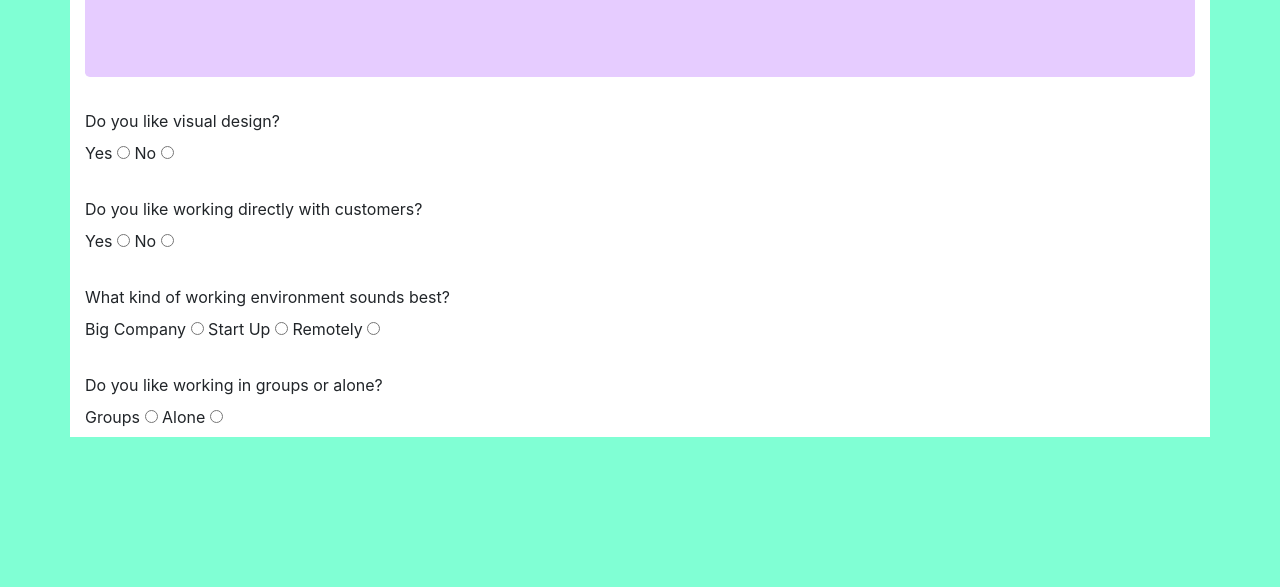
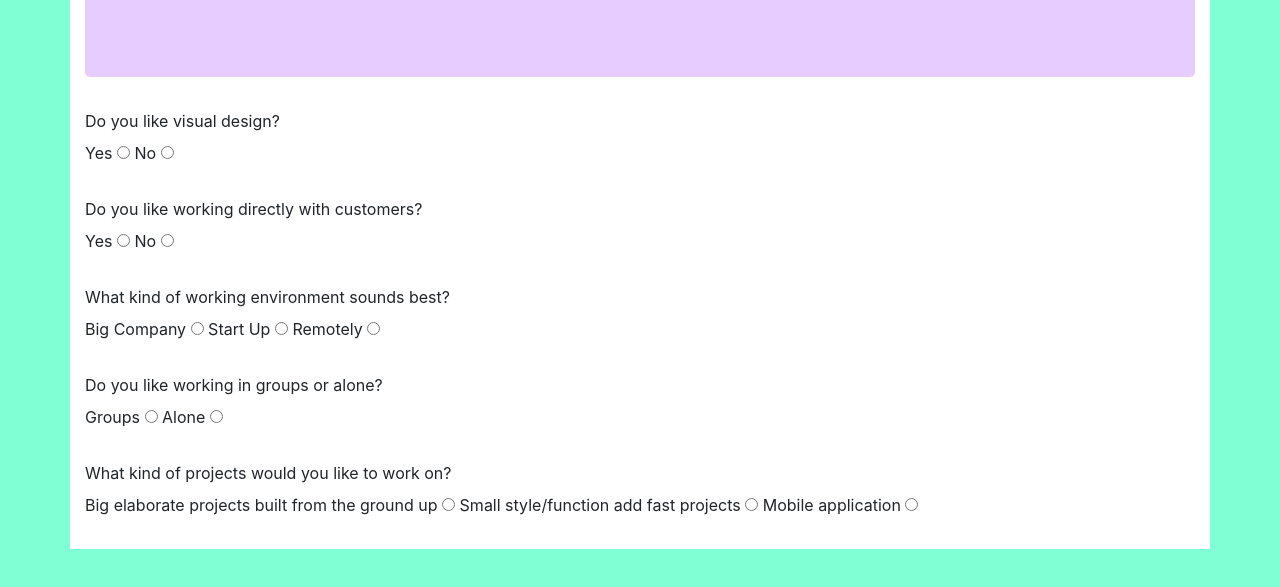
Before and after one commit to ohthatmarissa/tracksuggester, a plain HTML site: page index.html in a window 1280 px wide. Shown: the part 147-734 px from the top of the page. Drawn offline with Linux system fonts and the light colour scheme; a script that the page names is missing.

Commit message:
has all buttons in radio style

```diff
--- a/index.html
+++ b/index.html
@@ -46,9 +46,19 @@
           <label for="groups">Groups</label>
             <input type="radio" id="groups" value="groups">
           <label for="alone">Alone</label>
-            <input type="radio" id="customers" value="alone">
+            <input type="radio" id="groups" value="alone">
         </div>
-
+        <br>
+        <div class="radio">
+          <label for="projects">What kind of projects would you like to work on?</label><br>
+          <label for="elaborate">Big elaborate projects built from the ground up</label>
+            <input type="radio" id="projects" value="elaborate">
+          <label for="small">Small style/function add fast projects</label>
+            <input type="radio" id="projects" value="small">
+          <label for="small">Mobile application</label>
+            <input type="radio" id="projects" value="mobile">
+        </div>
+        <br>
       </div>
     </div>
 
```
